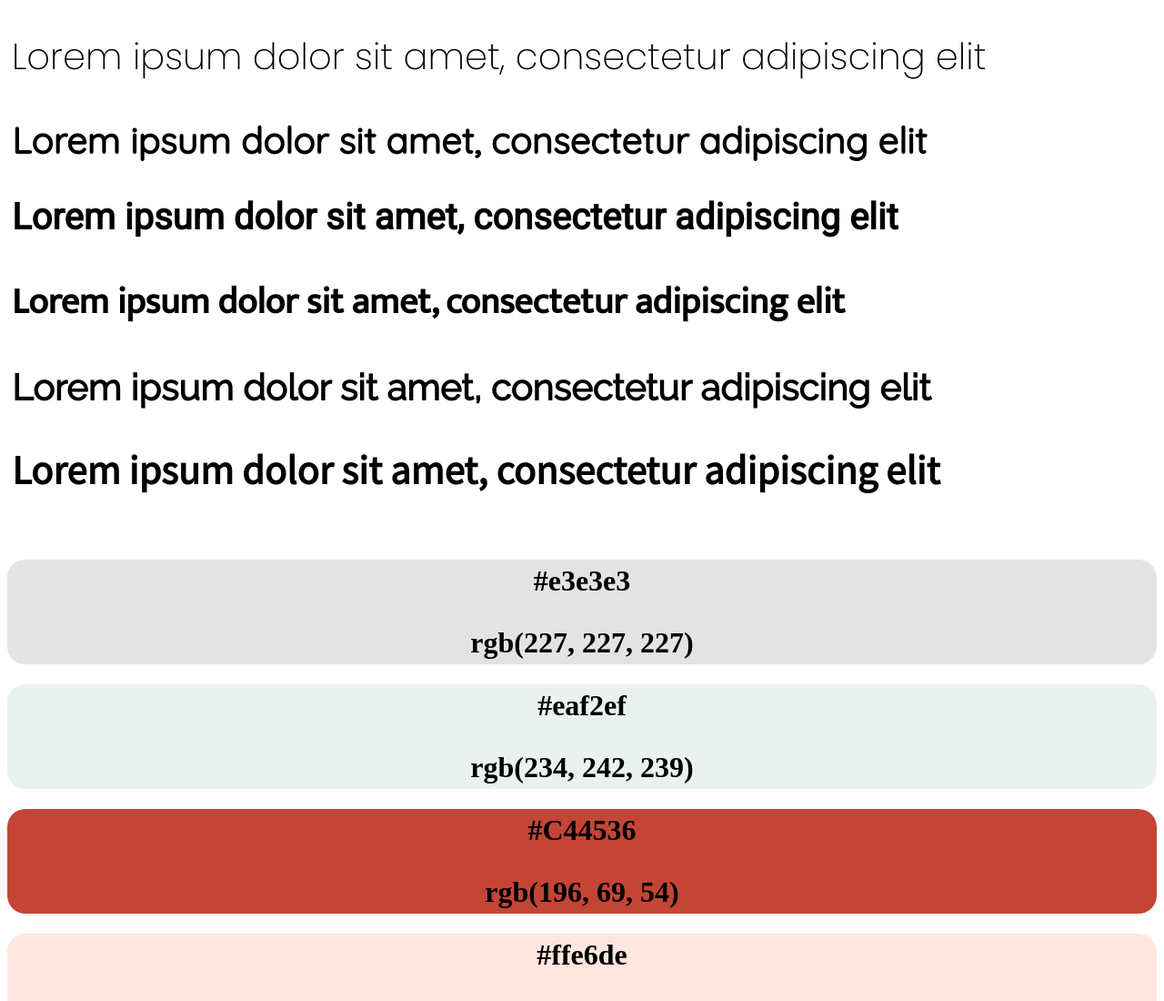
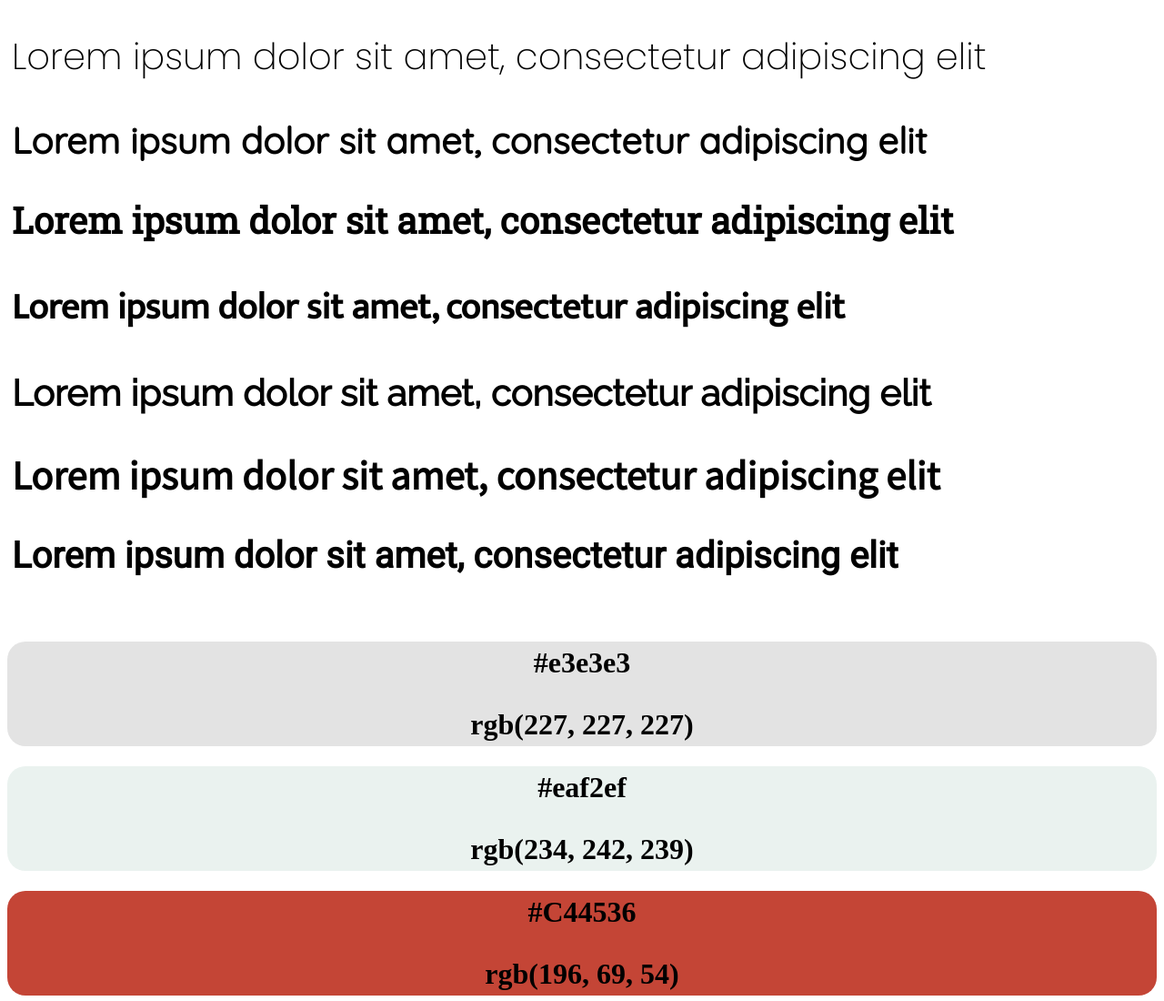
Before and after one commit to LucasBaun/Sample-websites, a plain HTML site: page index.html in a window 1280 px wide. Shown: the top 1100 px of the page at 91% size. Drawn offline with Linux system fonts and the light colour scheme.

Commit message:
added a font

```diff
--- a/index.html
+++ b/index.html
@@ -2,8 +2,9 @@
 <html>
 <head>
 <meta charset="UTF-8">
-<title>never scam</title>
+<title>Sample Website</title>
 <link href="https://fonts.googleapis.com/css?family=Mukta|Noto+Sans+JP|Poppins:200|Quicksand|Raleway|Roboto" rel="stylesheet">
+<link href="https://fonts.googleapis.com/css?family=Roboto+Slab" rel="stylesheet">
 <style>
 body{
   padding: 0px;
@@ -18,7 +19,7 @@ body{
   font-size: 250%;
 }
 .font3{
-  font-family: Roboto;
+  font-family: 'Roboto Slab';
   font-size: 250%;
 }
 .font4{
@@ -31,6 +32,10 @@ body{
 }
 .font6{
   font-family: 'Noto Sans JP', sans-serif;
+  font-size: 250%;
+}
+.font7{
+  font-family: 'roboto';
   font-size: 250%;
 }
 .bg1{
@@ -73,6 +78,8 @@ h1{
 <h1 class="font4">Lorem ipsum dolor sit amet, consectetur adipiscing elit</h1>
 <h1 class="font5">Lorem ipsum dolor sit amet, consectetur adipiscing elit</h1>
 <h1 class="font6">Lorem ipsum dolor sit amet, consectetur adipiscing elit</h1>
+<h1 class="font7">Lorem ipsum dolor sit amet, consectetur adipiscing elit</h1>
+
 
 <br>
 <div class="bg1">
```
